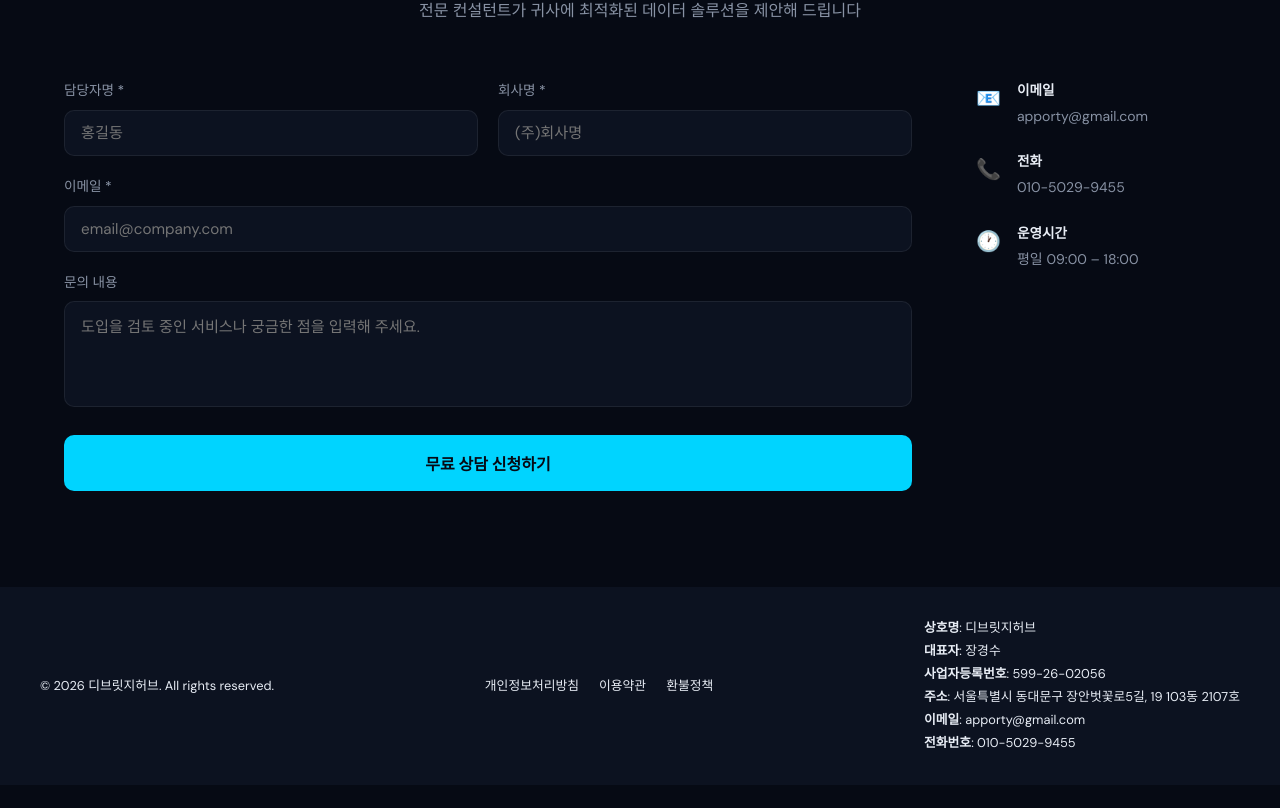
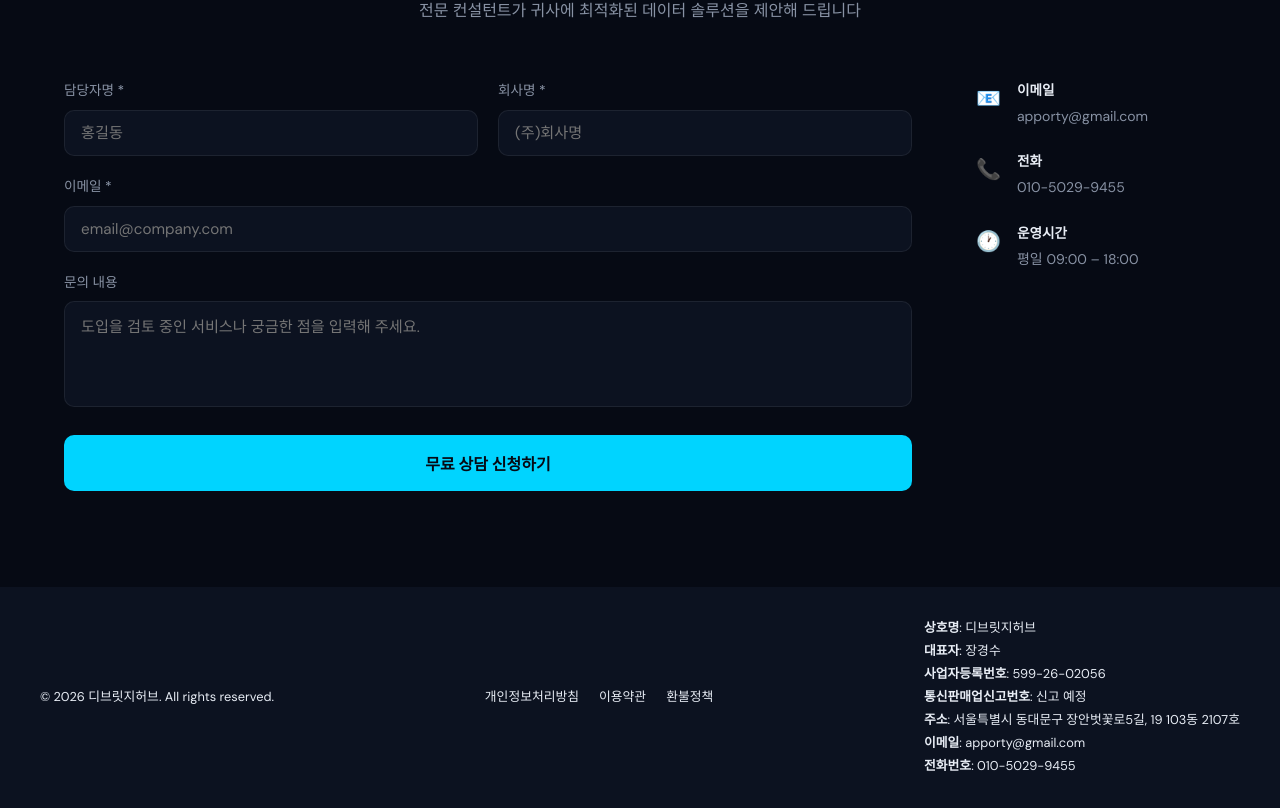
Before and after one commit to hightecbridge/dbridgehub-front-homepage, a React (Create React App) app: page / in a window 1280 px wide. Shown: the part 3010-3818 px from the top of the page. Before the commit the page ends 3795 px from the top, so only its background shows below. Built offline with nearby package versions, Linux system fonts and the light colour scheme.

Commit message:
first commit

```diff
--- a/src/App.js
+++ b/src/App.js
@@ -620,6 +620,7 @@ function Footer() {
           <div className="footer-company-row footer-company-row--emph"><strong>상호명</strong>: 디브릿지허브</div>
           <div className="footer-company-row footer-company-row--emph"><strong>대표자</strong>: 장경수</div>
           <div className="footer-company-row footer-company-row--emph"><strong>사업자등록번호</strong>: 599-26-02056</div>
+          <div className="footer-company-row footer-company-row--emph"><strong>통신판매업신고번호</strong>: 신고 예정</div>
           <div className="footer-company-row footer-company-row--emph"><strong>주소</strong>: 서울특별시 동대문구 장안벗꽃로5길, 19 103동 2107호</div>
           <div className="footer-company-row footer-company-row--emph"><strong>이메일</strong>: apporty@gmail.com</div>
           <div className="footer-company-row footer-company-row--emph"><strong>전화번호</strong>: 010-5029-9455</div>
@@ -716,7 +717,7 @@ function Refund() {
 
           <h3>3. 환불 절차</h3>
           <ul>
-            <li>고객센터 이메일을 통해 요청</li>
+            <li>고객센터 이메일(apporty@gmail.com) 또는 전화(010-5029-9455)를 통해 요청</li>
             <li>확인 후 7일 이내 처리</li>
           </ul>
         </div>
```
